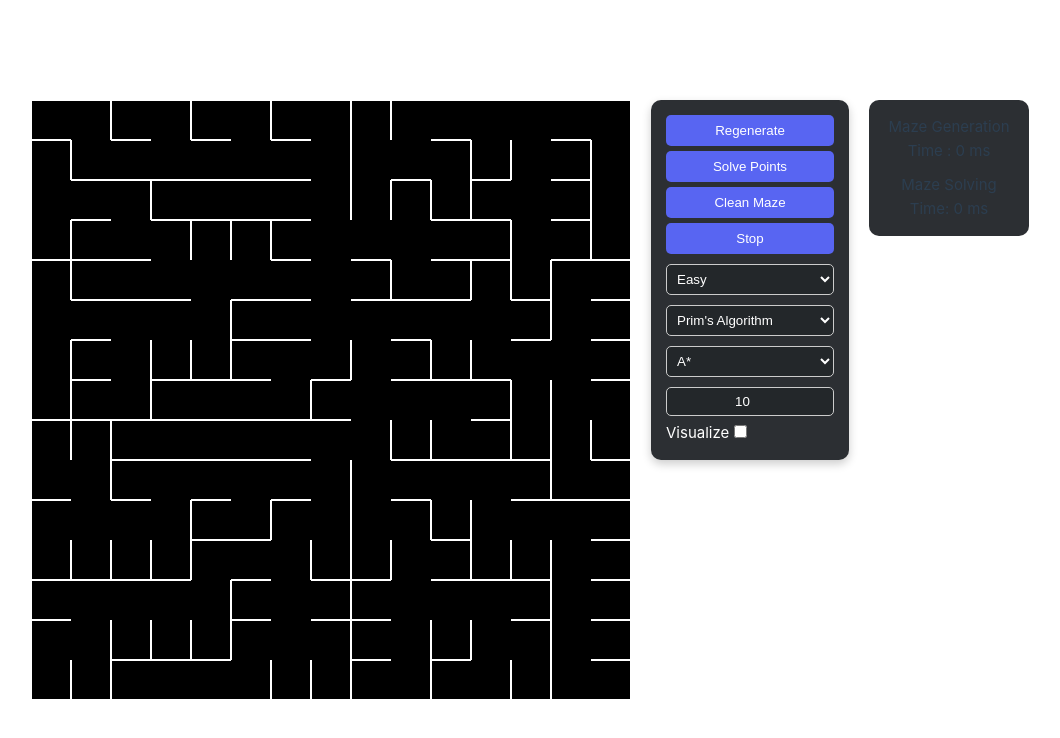
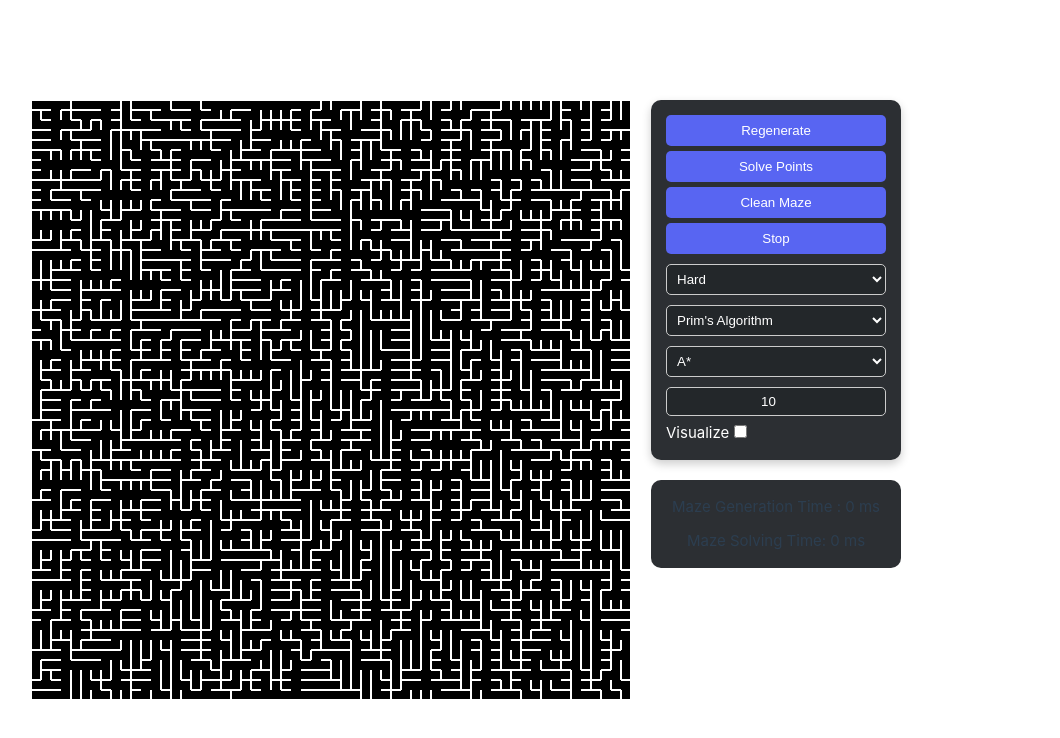
Before and after one commit to staten-island-tech/vue-reactivity-egggggggggggggggggggggg, a Vue app in the folder sigma/: page / in a window 1280 px wide. Shown: the top 738 px of the page, without its empty margins (1-1061 px from the left). Built offline with nearby package versions, Linux system fonts and the light colour scheme.

Commit message:
test again

```diff
--- a/sigma/src/components/BackupTwo.vue
+++ b/sigma/src/components/BackupTwo.vue
@@ -31,6 +31,7 @@
             </div>
         </div>
     </div>
+    <div class="right_panel">
     <OptionsMenu
     @regenerate="Regenerate" @solve="solve" @clearChanges="clearChanges" @stopGeneration="stopGeneration" @update:settings="updateSettings"
     ></OptionsMenu>
@@ -39,7 +40,7 @@
         <div>Maze Generation Time : {{ mazeGenerationTime }} ms</div>
         <div>Maze Solving Time: {{ mazeSolvingTime }} ms</div>
     </div>
-
+    </div>
 
 
     </div>
@@ -59,7 +60,7 @@
 
     let width = 800;
     let height =  800;
-    let node_size = ref(40);
+    let node_size = ref(10);
     let running=false;
     let visualize = ref(false);
     let cell_container = reactive({});
@@ -73,7 +74,7 @@
     const WindowWidth =  window.innerWidth;
     const WindowHeight =  window.innerHeight;
     const mazeGenerationTime=ref(0);
-    const mazeSolvingTime =  ref(0);
+    const mazeSolvingTime = ref(0);
     console.log(WindowWidth, WindowHeight);
 
     function updateSettings(newSettings)
@@ -84,7 +85,8 @@
         delayTime.value = newSettings.delayTime;
         visualize.value =  newSettings.visualize;
         generate_grid(`1px solid #FFFFFF`);
-
+        console.log("updated settings");
+        containerKey.value+=1;
     }
     //formula for delay bypass =  n/4ms = x;
     //n =  how many loopiterations has occured
@@ -122,6 +124,9 @@
         width = 800;
         height = 800;
     }
+
+
+
 
 
 
@@ -172,10 +177,12 @@
         if(selectedAlgorithm.value == "prims")
         {
             await prim_generation();
+            return
         }
         else if(selectedAlgorithm.value == "back_recursive")
         {
             await RBT();
+            return
         }
     }
     async function Regenerate()
@@ -183,9 +190,10 @@
         if(running==true){return};
         running=true;
         selected_nodes = [];
-        visualize.value = true
+        visualize.value = true;
         generate_grid(`1px solid #FFFFFF`);
         await changeAlgorithm();
+        visualize.value=false;
         running=false;
     }
     function solve()
@@ -255,9 +263,9 @@
         neighbors.push([cord[0], cord[1]-1]);
         const possible_neighbors = neighbors.filter(item=>
             {
-                if(item[0]<0 || item[1]<0)
-                {
-                    return false
+                 if(item[0]<0 || item[1]<0)
+                 {
+                     return false
                 }
                 if(item[0]>(width/node_size.value)-1|| item[1]>(height/node_size.value)-1)
                 {
@@ -298,7 +306,7 @@
         let current = [random_x, random_y];
         visited.add(cordString(current));
         let loopCounter = 0;
-        while(visited.size!=totalNodes)
+        while(visited.size!=totalNodes-1)
         {
             if(visualize.value){
                 if(loopCounter%100==0)
@@ -312,6 +320,10 @@
                 return;
             }
             const newNeighbors = get_neighbors(current);
+            if(newNeighbors.length==0)
+            {
+                return;
+            }
             for(let i=0;i<newNeighbors.length;i++)
             {
                 const serializedNeighbor = cordString(newNeighbors[i]);
@@ -327,6 +339,10 @@
                         cell_container[newNeighbors[i][0]][newNeighbors[i][1]].background = "red"
                     }
                 }
+            }
+            if(frontier.size == 0)
+            {
+                return
             }
             const randFrontNode = getRSetItem(frontier);
             manipulate_walls(stringCord(randFrontNode[0]), randFrontNode[1], false);
@@ -351,7 +367,7 @@
             loopIterations+=1;
 
             if(visualize.value){
-                if(loopIterations%100==0)
+                if(loopIterations%20==0)
                 {
                     await delay(delayTime.value);
                 }
@@ -367,7 +383,8 @@
                     return false;
                 }
                 if(visualize.value){
-                    cell_container[item[0]][item[1]].background = "red"}
+                    cell_container[item[0]][item[1]].background = "red"
+                }
                 return true;
                 }
             );
@@ -501,17 +518,6 @@
         display:grid;
         background: black;
     }
-    .options_menu {
-    display: flex;
-    flex-direction: column;
-    gap: 10px;
-    background: #2c2f33;
-    padding: 15px;
-    border-radius: 10px;
-    box-shadow: 0 4px 10px rgba(0, 0, 0, 0.2);
-    width: 250px;
-    color: white;
-    }
     .functional_container
     {
         display:flex;
@@ -528,42 +534,20 @@
         text-align: center;
 
     }
-
-
-    .options_menu form {
-        display: flex;
+    @media screen and (max-width:768px)
+    {
+        .functional_container
+        {
+            display:flex;
+            flex-direction: column;
+            align-items: center;
+            justify-content: center;
+        }
+    }
+    .right_panel
+    {
+        display:flex;
+        gap:20px;
         flex-direction: column;
-        gap: 5px;
-    }
-
-    button {
-        background: #5865F2;
-        color: white;
-        border: none;
-        padding: 8px 12px;
-        border-radius: 5px;
-        cursor: pointer;
-        transition: background 0.2s ease-in-out;
-    }
-
-    button:hover {
-        background: #4752c4;
-    }
-
-    select, input {
-        padding: 6px;
-        border-radius: 5px;
-        border: 1px solid #ccc;
-        background: #23272a;
-        color: white;
-    }
-
-    select:focus, input:focus {
-        outline: none;
-        border-color: #7289DA;
-    }
-
-    input {
-        text-align: center;
     }
 </style>
--- a/sigma/src/components/OptionsMenu.vue
+++ b/sigma/src/components/OptionsMenu.vue
@@ -41,7 +41,7 @@
     import { ref, watch } from 'vue';
     const emit  = defineEmits(['regenerate', 'solve', 'clearChanges', 'stopGeneration', 'update:settings']);
 
-    const node_size = ref(40);
+    const node_size = ref(10);
     const selectedAlgorithm = ref("prims");
     const selectedSolvingAlgorithm =  ref("astar");
     const delayTime =  ref(10);
```
